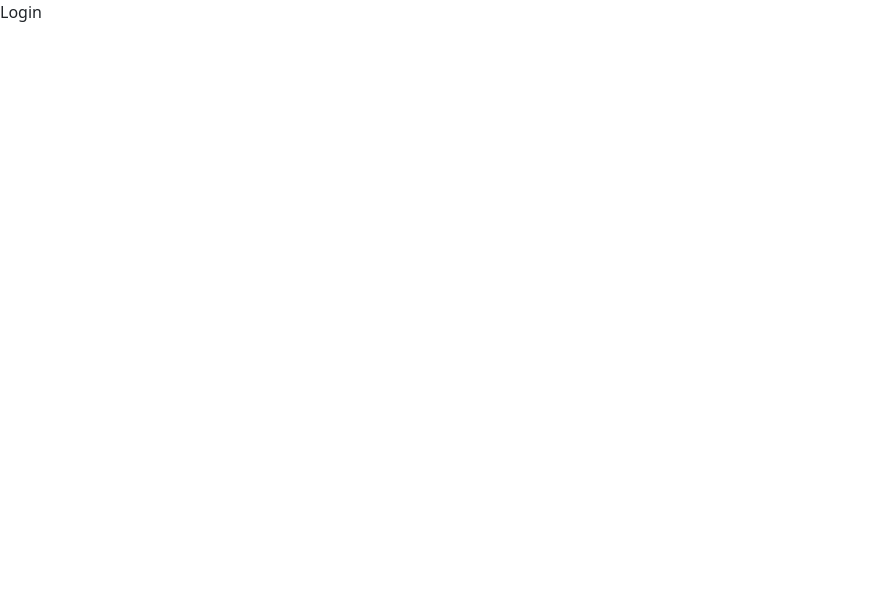
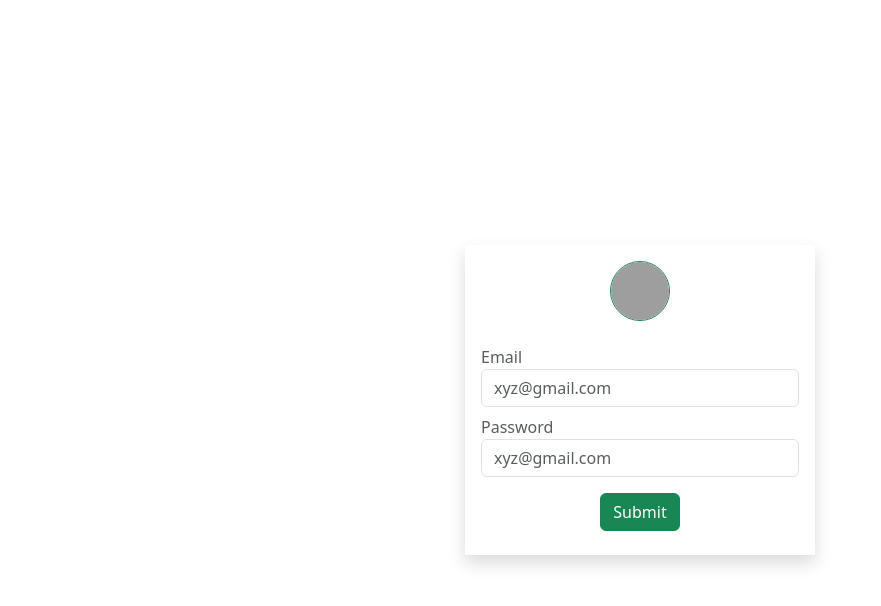
Before and after one commit to Bokhtiar/admin.tree.com, a React (Create React App) app: page / in a window 1280 px wide. Shown: the top 606 px of the page, without its empty margins (0-881 px from the left). Built offline with nearby package versions, Linux system fonts and the light colour scheme; grey boxes are pictures that could not be loaded.

Commit message:
Login page desing

```diff
--- a/src/App.js
+++ b/src/App.js
@@ -1,7 +1,7 @@
-import './App.css';
 import { Navigate, useRoutes } from "react-router-dom";
 import { MainLayout } from './layouts/mainLayout';
 import { permittedRoutes } from './routes';
+import { Login } from './components/Auth/Login';
 
 
 function App() {
@@ -11,7 +11,7 @@ function App() {
     element: <MainLayout />,
     children: [
       { path: "*", element: <Navigate to="/404" /> },
-      { path: "/", element: <>Login</> },
+      { path: "/", element: <Login /> },
       { path: "reset", element: <>Reset</> },
       { path: "404", element: <>Not found</> },
     ],
--- /dev/null
+++ b/src/components/Auth/Login/index.jsx
@@ -0,0 +1,25 @@
+export const Login = () => {
+    return <>
+        <section class="d-flex justify-content-md-center align-items-center vh-100">
+            <div className="shadow" style={{ width: "350px" }}>
+                <img height={60} width={60} className="mx-auto d-block border border-success rounded-circle mt-3" src="https://www.homestratosphere.com/wp-content/uploads/2019/07/White-ash-tree.jpg" alt="" />
+                <form action="" className="px-3 my-4">
+                    <div className="form-group">
+                        <label htmlFor="" className="text-muted">Email</label>
+                        <input type="email" placeholder="xyz@gmail.com" className="form-control" name="" id="" />
+                    </div>
+
+                    <div className="form-group mt-2">
+                        <label htmlFor="" className="text-muted">Password</label>
+                        <input type="password" placeholder="xyz@gmail.com" className="form-control" name="" id="" />
+                    </div>
+
+                    <div className="text-center mt-3">
+                        <button className="btn btn-success">Submit</button>
+                    </div>
+                </form>
+            </div>
+        </section>
+    </>
+
+}
```
